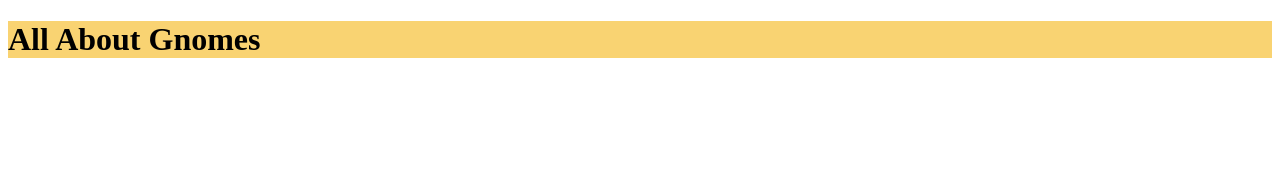
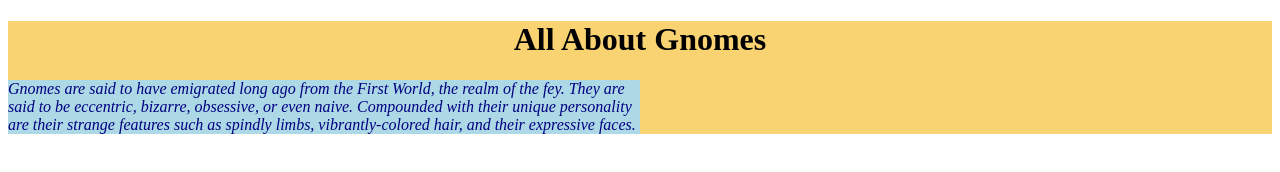
Before and after one commit to CatherineThomasIndy/CSSCheckup, a plain HTML site: page index.html in a window 1280 px wide. Drawn offline with Linux system fonts and the light colour scheme.

Commit message:
opening text added

```diff
--- a/index.html
+++ b/index.html
@@ -10,6 +10,11 @@
 <body>
     <div class="wrapper">
         <H1>All About Gnomes</H1>
+        <p id=opening>Gnomes are said to have emigrated long ago from the First World, the realm of the fey.
+            They are said to be eccentric, bizarre, obsessive, or even naive. Compounded with their unique personality
+            are their strange features such as spindly limbs, vibrantly-colored hair, and their expressive faces.
+        </p>
     </div>
+
 </body>
 </html>
--- a/main.css
+++ b/main.css
@@ -1,3 +1,13 @@
 .wrapper{
     background-color: #F9D372;
 }
+
+h1{
+    text-align: center;
+}
+#opening{
+    font-style: italic;
+    background: lightblue;
+    color: navy;
+    width: 50%;
+}
```
Also changed, not shown: gnome.png (added).
